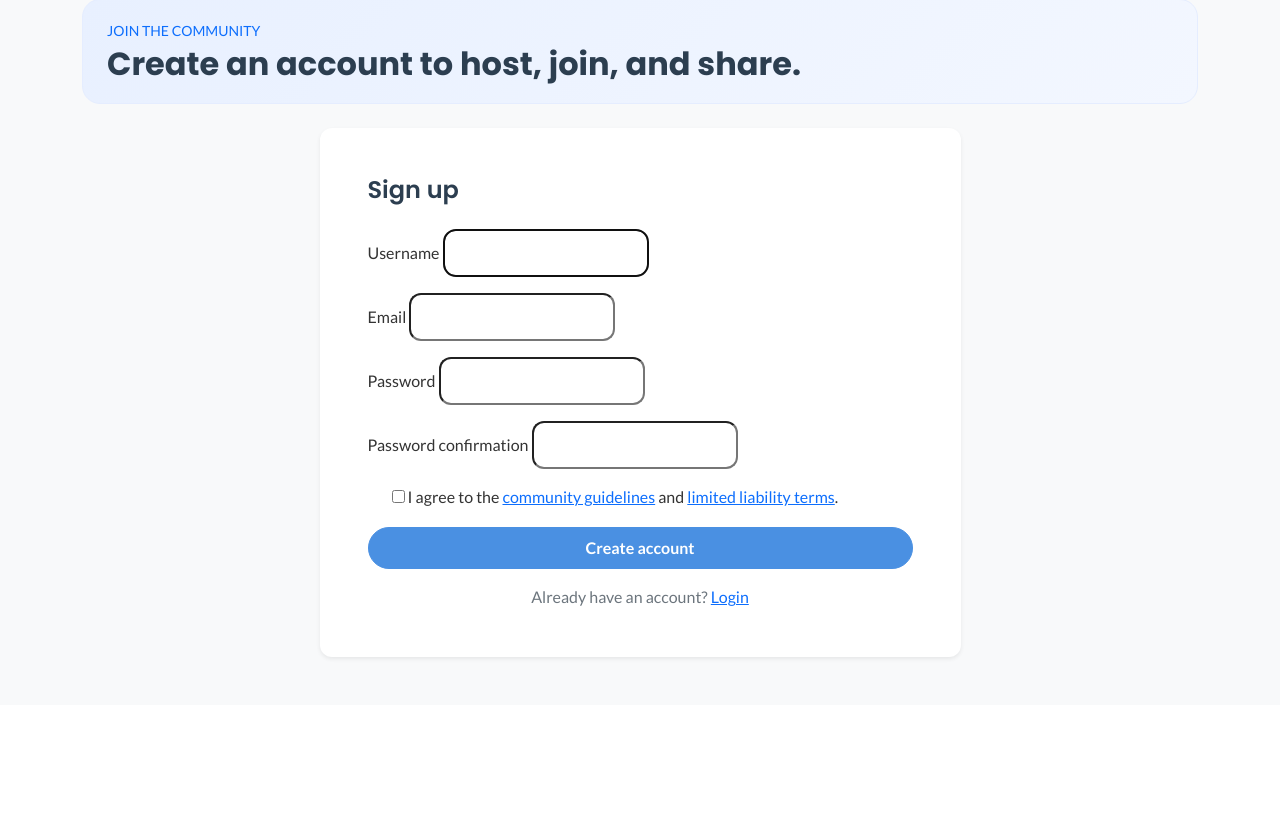
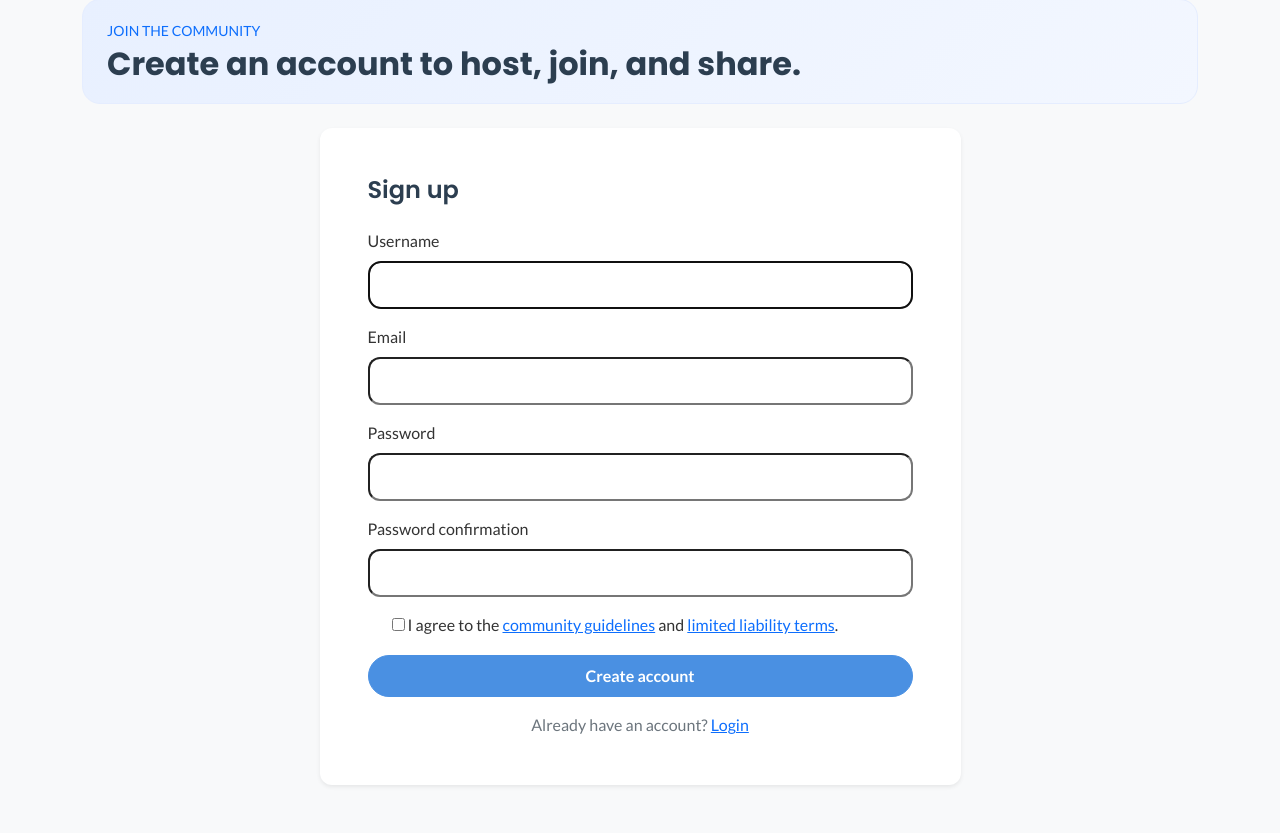
Before and after one commit to parsaghaderi/hobbyshare, a Django app: page /signup/ in a window 1280 px wide. Shown: the part 105-938 px from the top of the page. Before the commit the page ends 765 px from the top, so only its background shows below. Run offline with Django 4.2, Linux system fonts and the light colour scheme.

Commit message:
Ensure signup inputs align and fill width

```diff
--- a/core/templates/registration/signup.html
+++ b/core/templates/registration/signup.html
@@ -73,6 +73,10 @@
   border-radius:12px;
   padding:10px 12px;
 }
+#signup-form input:not([type="checkbox"]), #signup-form select {
+  width: 100%;
+  display: block;
+}
 </style>
 {% endblock %}
 
```
